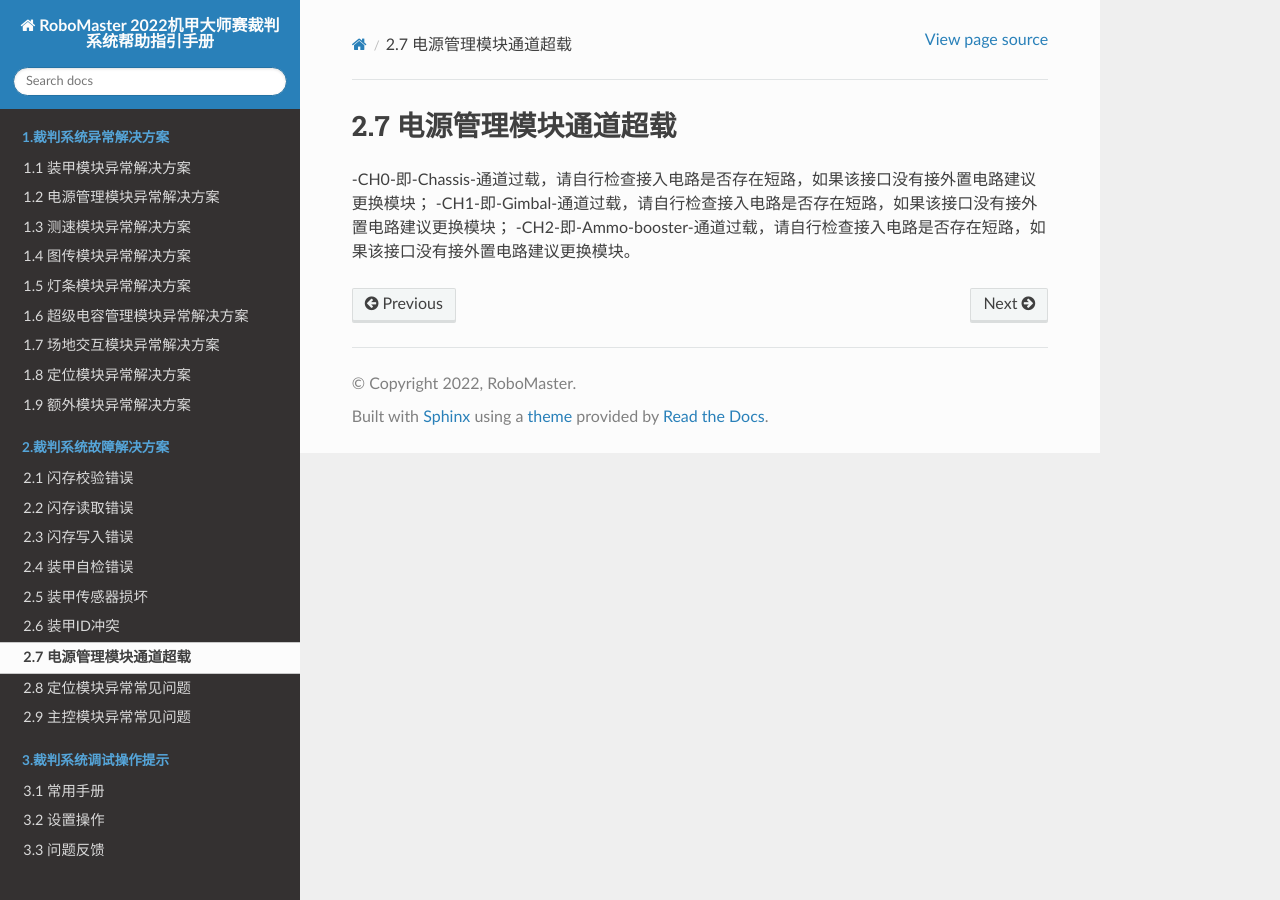
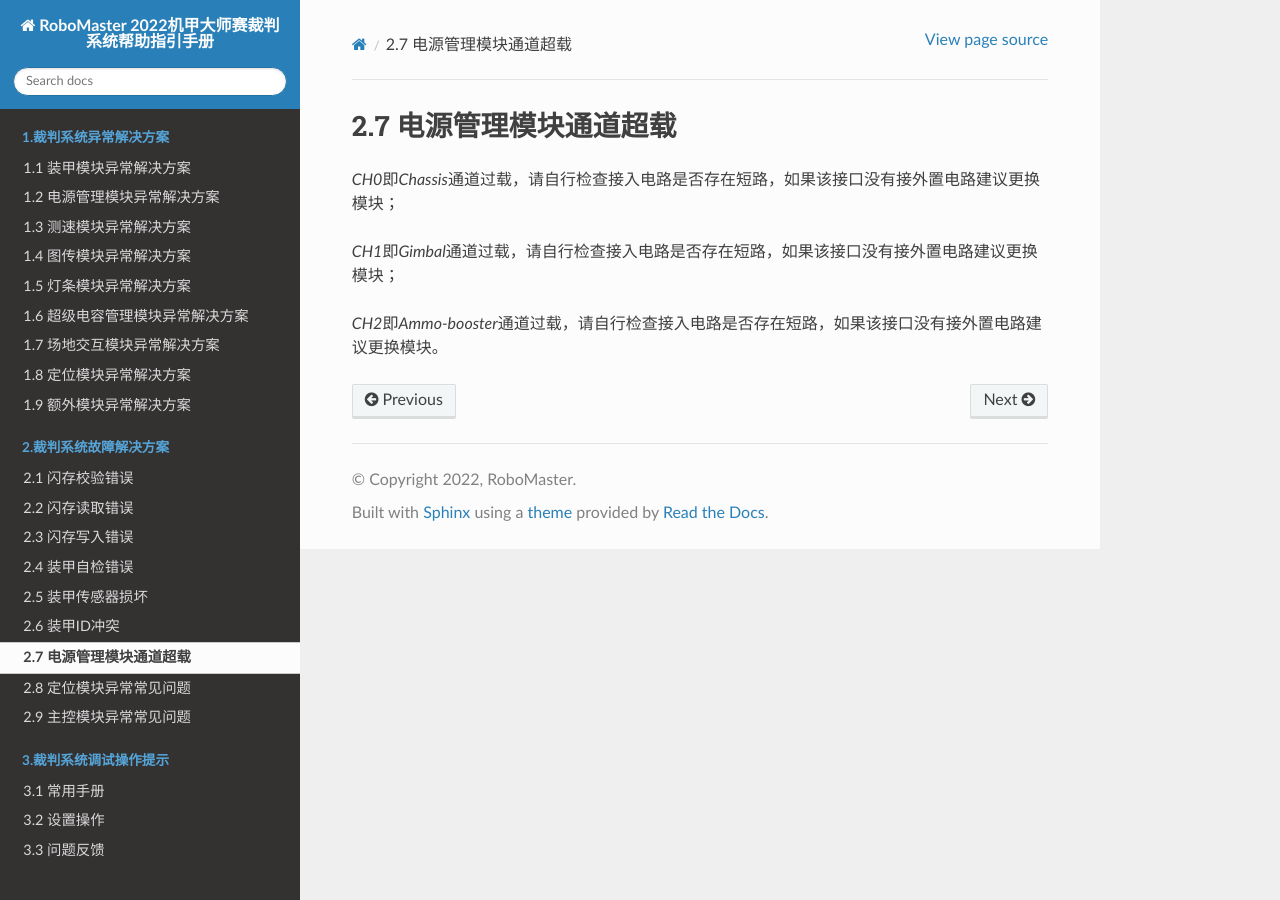
Before and after one commit to RoboMaster/RefereeSystem_Help, a Sphinx documentation site: the page built from docs/ch2/2-7.md, in a window 1280 px wide. Built offline with Sphinx 7.4.7 and the Read the Docs theme 2.0.0, drawn with Linux system fonts in a browser that asks for light colours; pages that are not in the unit, such as notebooks, are missing from menus.

Commit message:
Update 2-7.md

```diff
--- a/docs/ch2/2-7.md
+++ b/docs/ch2/2-7.md
@@ -1,5 +1,7 @@
 # 2.7 电源管理模块通道超载
 
--CH0-即-Chassis-通道过载，请自行检查接入电路是否存在短路，如果该接口没有接外置电路建议更换模块；
--CH1-即-Gimbal-通道过载，请自行检查接入电路是否存在短路，如果该接口没有接外置电路建议更换模块；
--CH2-即-Ammo-booster-通道过载，请自行检查接入电路是否存在短路，如果该接口没有接外置电路建议更换模块。
+*CH0*即*Chassis*通道过载，请自行检查接入电路是否存在短路，如果该接口没有接外置电路建议更换模块；
+
+*CH1*即*Gimbal*通道过载，请自行检查接入电路是否存在短路，如果该接口没有接外置电路建议更换模块；
+
+*CH2*即*Ammo-booster*通道过载，请自行检查接入电路是否存在短路，如果该接口没有接外置电路建议更换模块。
```
